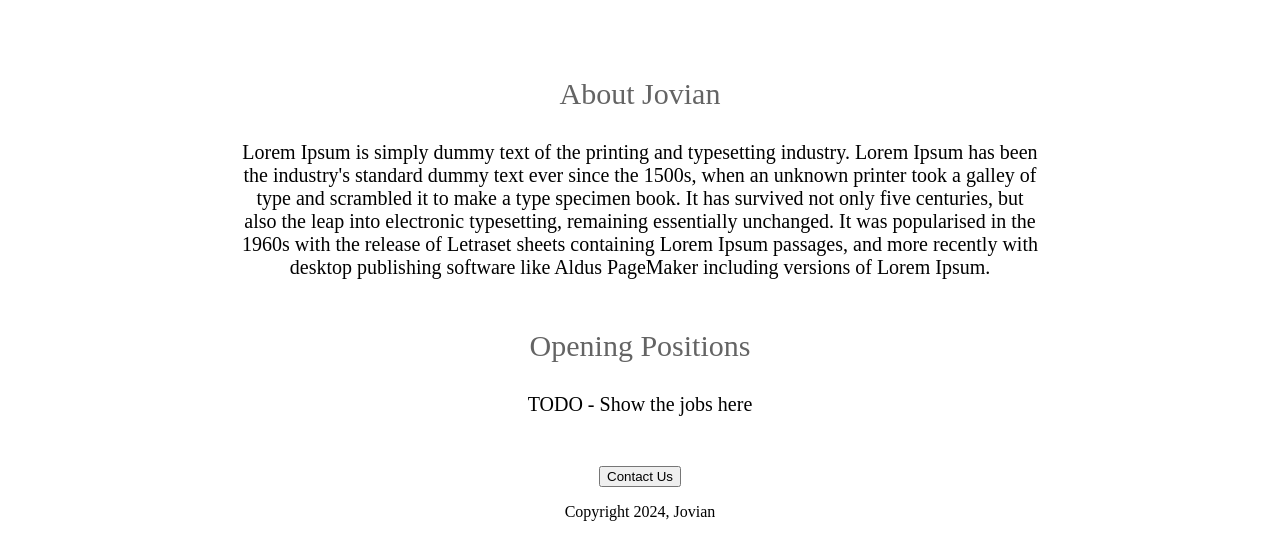
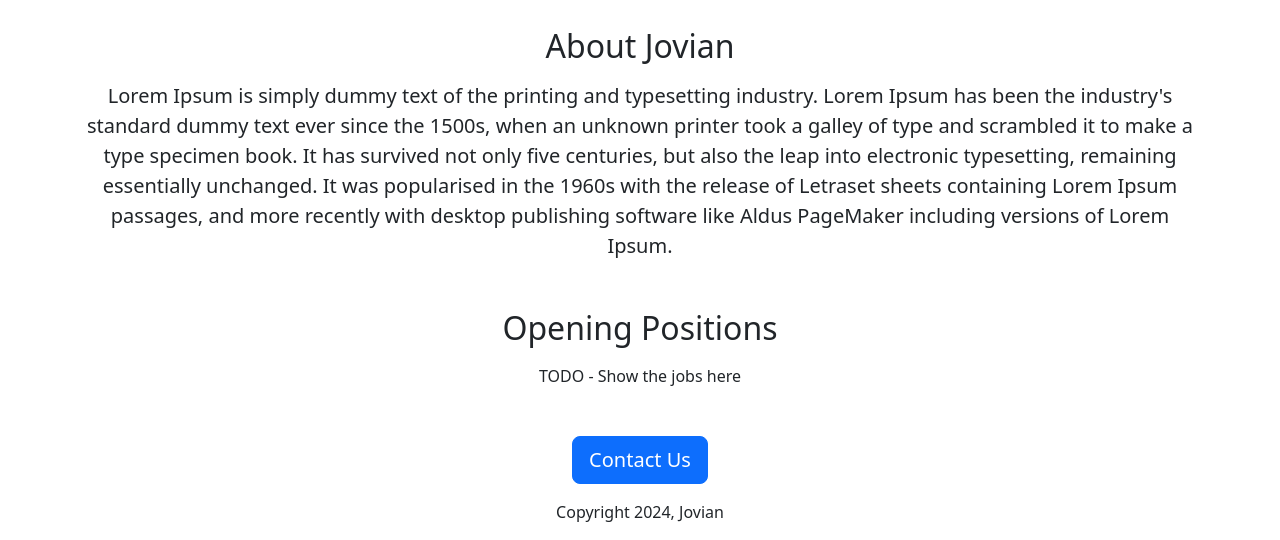
Before and after one commit to chinthakaSenarathna/jovian-careers-website, a Flask app: page / in a window 1280 px wide. Shown: the part 433-973 px from the top of the page. Run offline with Flask 3, Linux system fonts and the light colour scheme.

Commit message:
Done style with, Bootstrap

```diff
--- a/templates/home.html
+++ b/templates/home.html
@@ -1,57 +1,35 @@
 <!DOCTYPE html>
 <html>
     <head>
+        <meta charset="utf-8">
+        <meta name="viewport" content="width=device-width, initial-scale=1">
         <title>jovian careers</title>
+        <link href="https://cdn.jsdelivr.net/npm/bootstrap@5.3.3/dist/css/bootstrap.min.css" rel="stylesheet" integrity="sha384-QWTKZyjpPEjISv5WaRU9OFeRpok6YctnYmDr5pNlyT2bRjXh0JMhjY6hW+ALEwIH" crossorigin="anonymous">
         <style>
-            h1 {
-                font-size: 50px;
-                font-family: Roboto;
-                font-weight: normal;
-                text-align: center;
-                color: rgb(50,50,50);
-                margin-bottom: 40px;
-            }
             #banner {
                 width: 100%;
                 height: 300px;
-                margin-bottom: 50px;
                 object-fit: cover;
-            }
-            h2 {
-                font-size: 30px;
-                font-weight: normal;
-                text-align: center;
-                margin-bottom: 30px;
-                color: rgb(100,100,100);
-            }
-            .para {
-                font-size: 20px;
-                text-align: center;
-                margin: 0px 0px 50px 0px;
-            }
-            #container {
-                max-width: 800px;
-                margin: 0 auto;
             }
         </style>
     </head>
     <body>
-        <div id="container">
-            <h1>Jovian Careers</h1>
-            <img id="banner" src="https://marketplace.canva.com/EAFRF0ZxQSI/1/0/1600w/canva-minimalistic-creative-agency-business-banner-4k1oVAAA9S8.jpg"
+        <div class="container">
+            <h1 class="text-center mt-3 mb-5 fw-bold">Jovian Careers</h1>
+            <img class="img-fluid mb-5" id="banner" src="https://marketplace.canva.com/EAFRF0ZxQSI/1/0/1600w/canva-minimalistic-creative-agency-business-banner-4k1oVAAA9S8.jpg"
                  alt="jovian banner image"
             />
-            <h2>About Jovian</h2>
-            <p class="para">Lorem Ipsum is simply dummy text of the printing and typesetting industry. Lorem Ipsum has been the industry's standard dummy
+            <h2 class="text-center mb-3">About Jovian</h2>
+            <p class="text-center lead mb-5">Lorem Ipsum is simply dummy text of the printing and typesetting industry. Lorem Ipsum has been the industry's standard dummy
                 text ever since the 1500s, when an unknown printer took a galley of type and scrambled it to make a type specimen book.
                 It has survived not only five centuries, but also the leap into electronic typesetting, remaining essentially unchanged.
                 It was popularised in the 1960s with the release of Letraset sheets containing Lorem Ipsum passages, and more recently with
                 desktop publishing software like Aldus PageMaker including versions of Lorem Ipsum.
             </p>
-            <h2>Opening Positions</h2>
-            <P class="para">TODO - Show the jobs here</P>
-            <div style="text-align:center">
-                <button>Contact Us</button>
+            <h2 class="text-center mb-3">Opening Positions</h2>
+            <P class="text-center mb-5">TODO - Show the jobs here</P>
+            <div class="text-center">
+                <button class="btn btn-primary btn-lg mb-3">Contact Us</button>
                 <p>Copyright 2024, Jovian</p>
             </div>
         </div>
```
